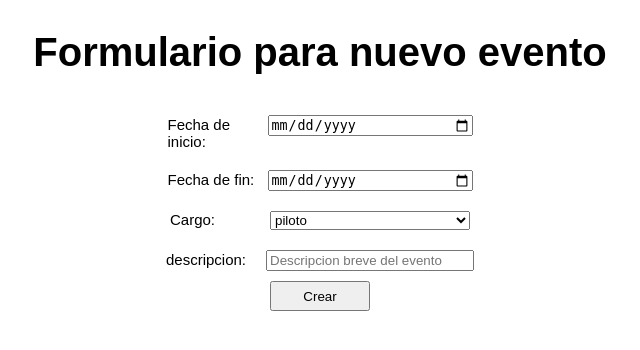
After one commit to derickdev6/humanair, a Flask app: page /nuevoevento in a window 1280 px wide. The commit adds this page. Shown: the top 350 px of the page, without its empty margins (320-960 px from the left). Run offline with Flask 2, Linux system fonts and the light colour scheme; data comes from the database, SQL or seed files in the repository.

Commit message:
Implementada funcionalidad de nuevo evento

```diff
--- a/app.py
+++ b/app.py
@@ -101,8 +101,8 @@ def eliminarempleado():
     return redirect(url_for('empleados'))
 
 
-# Vista en la cual se ven todos los empleados
-# A partir de esta vista se puede acceder a create, update y delete
+# Vista en la cual se ven todos los eventos
+# A partir de esta vista se puede acceder a create
 @app.route('/eventos')
 def eventos():
     event_list = []
@@ -115,3 +115,25 @@ def eventos():
         # print(str(new_event))
         event_list.append(new_event)
     return render_template('eventos.html', event_list=event_list)
+
+
+## Vista de creacion de un nuevo evento
+@app.route('/nuevoevento', methods=['GET', 'POST'])
+def nuevoevento():
+    if request.method == 'GET':
+        charges_list = []
+        query = dbf.read("""SELECT * FROM cargos""")
+        for item in query:
+            new_charge = Charge(item[0], item[1])
+            charges_list.append(new_charge)
+        return render_template('nuevoevento.html', charges_list=charges_list)
+    elif request.method == 'POST':
+        new_event = mEvent(0, request.form['fecha_ini'],
+                           request.form['fecha_fin'], request.form['cargo'],
+                           request.form['descripcion'])
+        print(str(new_event))
+        dbf.create(
+            f"""INSERT INTO eventos (idCargo , fechaInicio, fechaFin, descripcion)
+            VALUES({new_event.charge}, "{new_event.begin_date}", "{new_event.end_date}", "{new_event.description}")"""
+        )
+        return redirect(url_for('eventos'))
--- a/models.py
+++ b/models.py
@@ -25,8 +25,8 @@ class mEvent:
     def __init__(self, event_id, begin_date, end_date, charge, description):
         self.id = event_id
         self.charge = charge
-        self.begin_date = begin_date
-        self.end_date = end_date
+        self.begin_date = f'{begin_date[8:10]}/{begin_date[5:7]}/{begin_date[0:4]}'
+        self.end_date = f'{end_date[8:10]}/{end_date[5:7]}/{end_date[0:4]}'
         self.description = description
 
     def __str__(self):
--- a/static/styles/eventos.css
+++ b/static/styles/eventos.css
@@ -65,5 +65,5 @@ a{
 .list li .description{
     font-size: 1.5rem;
     line-height: 2.5rem;
-    min-width: 40%;
+    min-width: 100%;
 }
--- a/templates/eventos.html
+++ b/templates/eventos.html
@@ -10,7 +10,8 @@
 <body>
     <header>
         <a href="/">Inicio</a>
-        <h1>Lista de eventos</h1>
+        <a href="nuevoevento">Nuevo</a>
+        <h1>Lista de eéventos</h1>
     </header>
 
 
--- /dev/null
+++ b/templates/nuevoevento.html
@@ -0,0 +1,42 @@
+<!DOCTYPE html>
+<html lang="en">
+<head>
+    <meta charset="utf-8">
+    <meta http-equiv="X-UA-Compatible" content="IE=edge">
+    <meta name="viewport" content="width=device-width, initial-scale=1.0">
+    <link rel= "stylesheet" type= "text/css" href= "{{ url_for('static',filename='styles/nuevoempleado.css') }}">
+    <title>Nuevo evento</title>
+</head>
+<body>
+    <h1>Formulario para nuevo evento</h1>
+    <form action="nuevoevento" method="post">
+
+        <section>
+        <label for="begin_date">Fecha de inicio:</label>
+        <input type="date" id="begin_date" name="fecha_ini" required>
+        </section>
+
+        <section>
+        <label for="begin_date">Fecha de fin:</label>
+        <input type="date" id="end_date" name="fecha_fin" required>
+        </section>
+
+        <section>
+        <label for="charge">Cargo:</label>
+        <select id="charge" name="cargo">
+            {% for charge in charges_list %}
+            <option value={{charge.id}}>{{charge.name}}</option>
+            {% endfor %}
+        </select>
+        </section>
+
+        <section>
+        <label for="description">descripcion:</label>
+        <input type="textarea", id="description", placeholder="Descripcion breve del evento", name="descripcion" required>
+        </section>
+
+        <button type="submit">Crear</button>
+
+    </form>
+</body>
+</html>
```
Also changed, not shown: static/styles/nuevoevento.css (added, +38 -0 lines).
